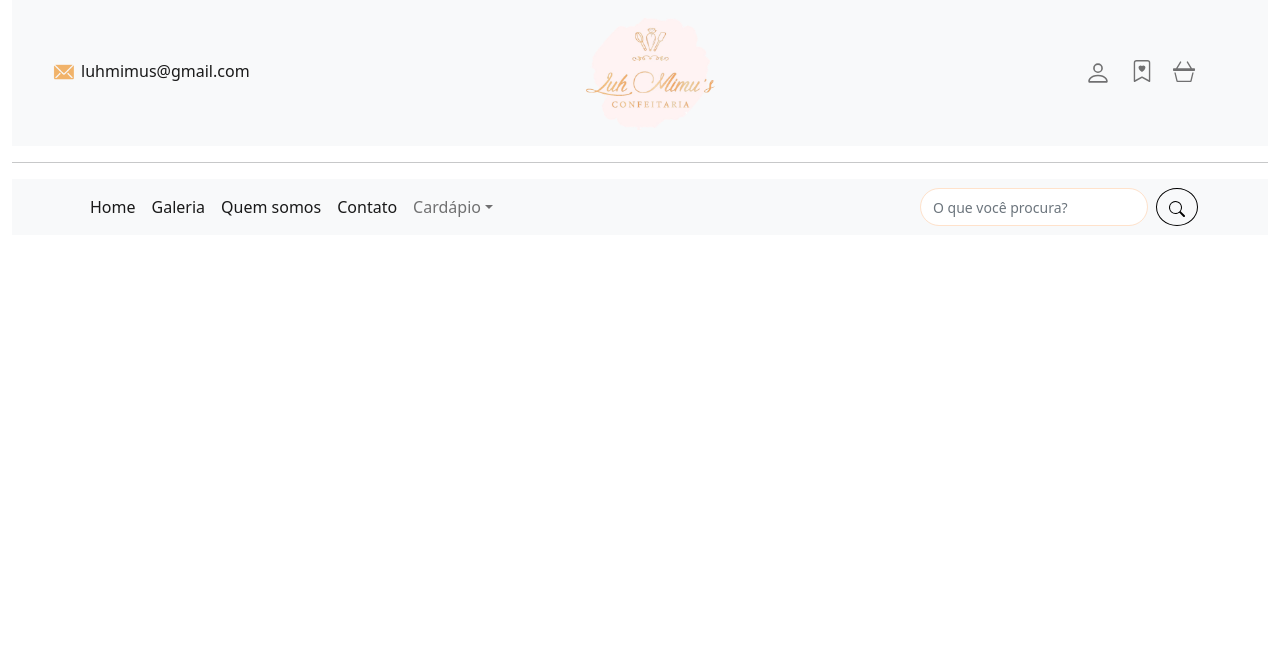
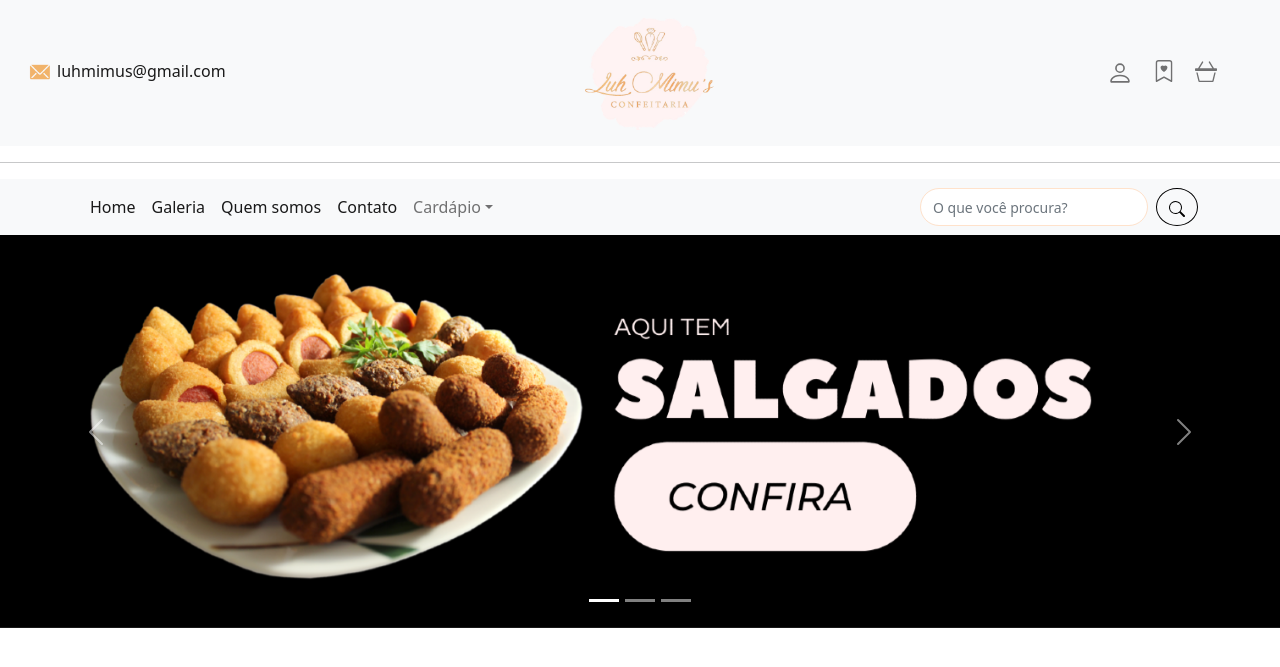
Before and after one commit to Madu-Montes/site_luh_mimus, a PHP site: page / in a window 1280 px wide. Shown: the top 667 px of the page. Run offline with PHP 8.4, Linux system fonts and the light colour scheme.

Commit message:
banners adicionados

```diff
--- a/css/style.css
+++ b/css/style.css
@@ -1,4 +1,4 @@
-body{
+.container-fluid{
     padding: 0%;
 }
 
--- a/index.html
+++ b/index.html
@@ -63,7 +63,7 @@
           </ul>
         </div>
     </div>
-<hr>
+    <hr>
 
     <!--start menu-->
     <div class="header-menu">
@@ -97,8 +97,10 @@
                 <a class="nav-link dropdown-toggle" href="#" id="dropdownId" data-bs-toggle="dropdown"
                   aria-haspopup="true" aria-expanded="false">Cardápio</a>
                 <div class="dropdown-menu" aria-labelledby="dropdownId">
-                  <a class="dropdown-item" href="#">Action 1</a>
-                  <a class="dropdown-item" href="#">Action 2</a>
+                  <a class="dropdown-item" href="#">Bolos</a>
+                  <a class="dropdown-item" href="#">Doces</a>
+                  <a class="dropdown-item" href="#">Salgados</a>
+                  <a class="dropdown-item" href="#">Personalizados</a>
                 </div>
               </li>
             </ul>
@@ -115,6 +117,36 @@
       </nav>
     </div>
     <!--end header-->
+
+    <div class="banners">
+      <div id="carouselId" class="carousel slide" data-bs-ride="carousel">
+        <ol class="carousel-indicators">
+          <li data-bs-target="#carouselId" data-bs-slide-to="0" class="active" aria-current="true"
+            aria-label="First slide"></li>
+          <li data-bs-target="#carouselId" data-bs-slide-to="1" aria-label="Second slide"></li>
+          <li data-bs-target="#carouselId" data-bs-slide-to="2" aria-label="Third slide"></li>
+        </ol>
+        <div class="carousel-inner" role="listbox">
+          <div class="carousel-item active">
+            <img src="./images/1.png" class="w-100 d-block" alt="First slide">
+          </div>
+          <div class="carousel-item">
+            <img src="./images/2.png" class="w-100 d-block" alt="Second slide">
+          </div>
+          <div class="carousel-item">
+            <img src="./images/4.png" class="w-100 d-block" alt="Third slide">
+          </div>
+        </div>
+        <button class="carousel-control-prev" type="button" data-bs-target="#carouselId" data-bs-slide="prev">
+          <span class="carousel-control-prev-icon" aria-hidden="true"></span>
+          <span class="visually-hidden">Previous</span>
+        </button>
+        <button class="carousel-control-next" type="button" data-bs-target="#carouselId" data-bs-slide="next">
+          <span class="carousel-control-next-icon" aria-hidden="true"></span>
+          <span class="visually-hidden">Next</span>
+        </button>
+      </div>
+    </div>
   </div>
 
 
```
Also changed, not shown: images/1.png (added), images/2.png (added), images/3.png (added), images/4.png (added), images/5.png (added), images/BANNERSS.png (added), images/ban-galeria.png (added), images/ban_cardapio.png (added), images/ban_contato.png (added), images/ban_quemsomos.png (added), images/banner-cardapio.png (added).
